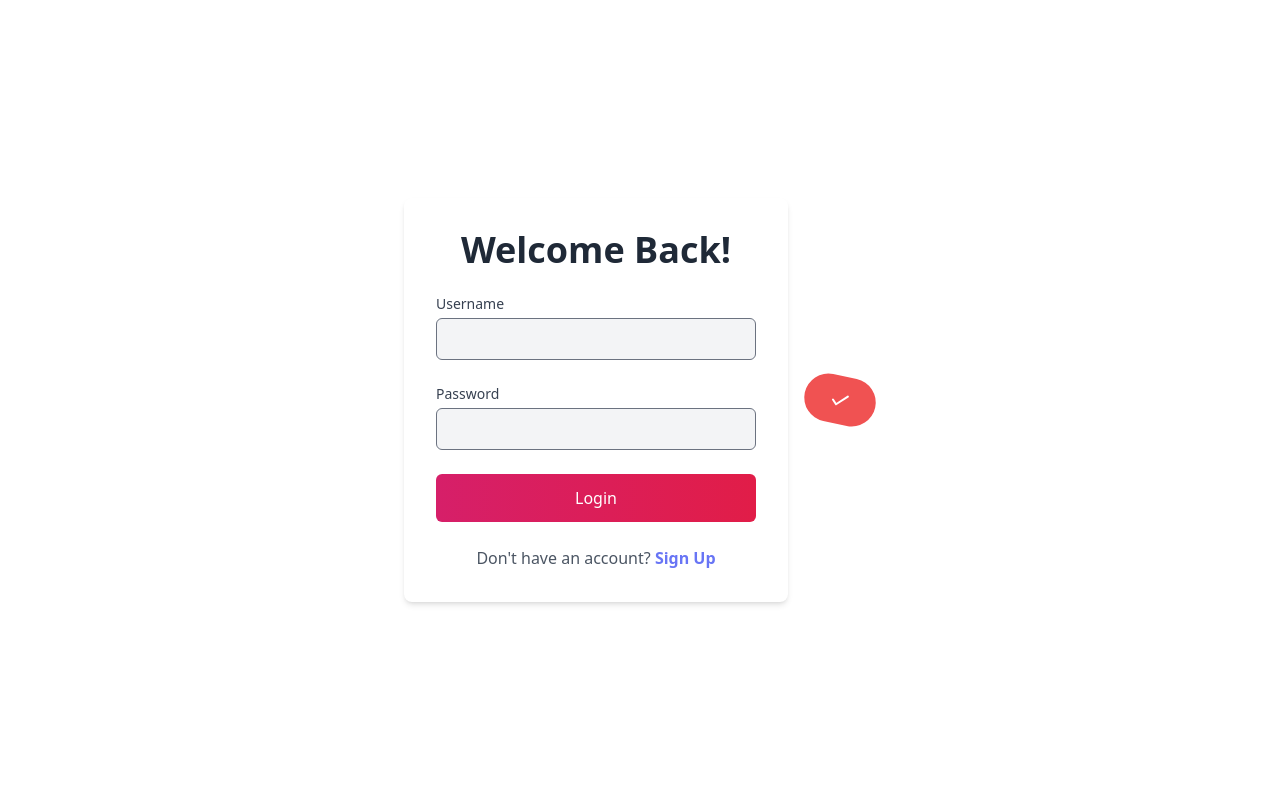
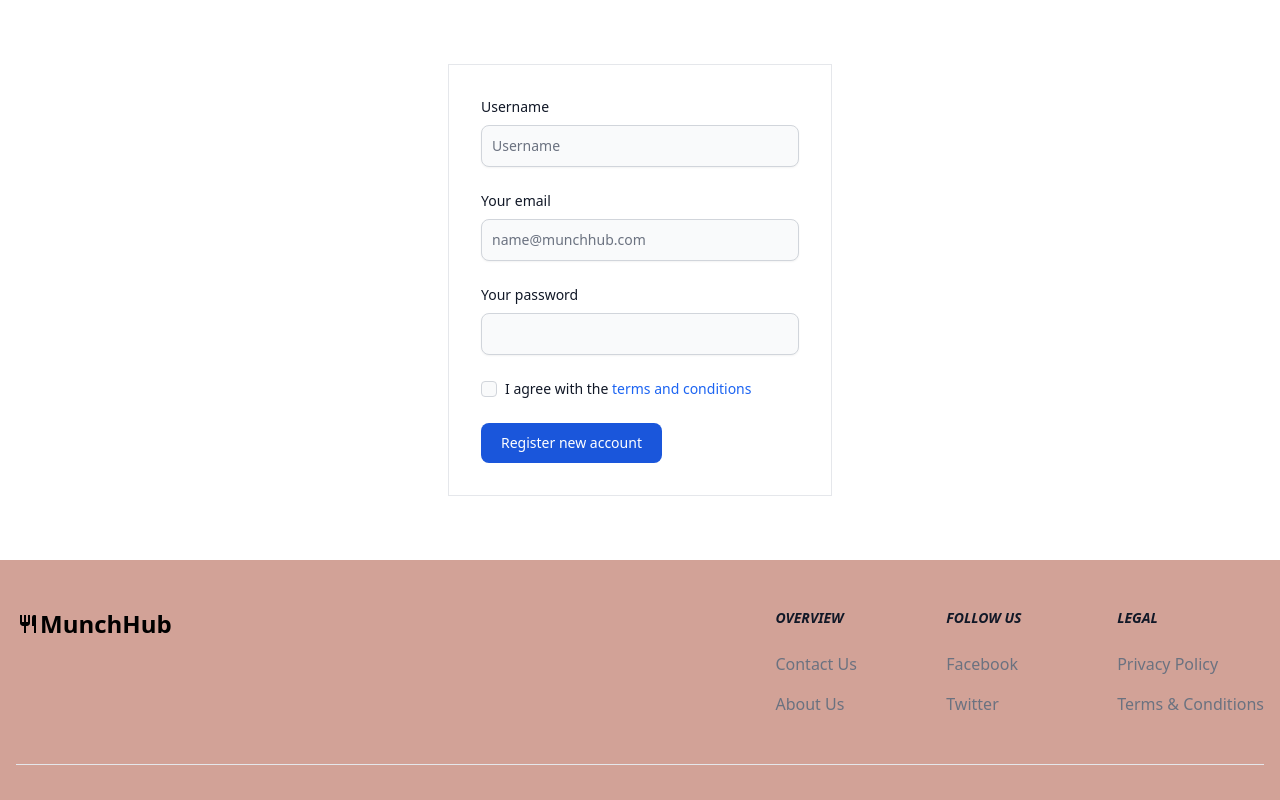
Before and after one commit to lewis-otwori/MunchHubEats, a React (Create React App) app: page /login in a window 1280 px wide. Shown: the top 800 px of the page. Built offline with nearby package versions, Linux system fonts and the light colour scheme.

Commit message:
updated footer

```diff
--- a/src/App.js
+++ b/src/App.js
@@ -2,24 +2,27 @@ import React from "react";
 import { Route, RouterProvider, createBrowserRouter, createRoutesFromElements } from "react-router-dom";
 import Layout from "./Layout/BaseLayout";
 import Home from "./pages/Home";
-import Contact from "./pages/Contact";
+import ContactUs from "./pages/Contact"; // Correct the path to ContactUs component
 import About from "./pages/About";
 import Login from "./Components/LogIn/Login";
 import Sign from "./Components/Sign/Sign";
 import AddRestaurant from "./Components/AddRestaurant/AddRestaurant";
+
 function App() {
   const router = createBrowserRouter(
-   createRoutesFromElements(
-    <Route path="/" element = {<Layout/>}>
-    <Route index element= {<Home/>}/>
-    <Route path="/contact" element = {<Contact/>}/>
-    <Route path="/about" element = {<About/>}/>
-    <Route path="login" element = {<Login/>}/>
-    <Route path="sign" element = {<Sign/>}/>
-    <Route path="addyourrestaurant" element ={<AddRestaurant/>}/>
-    </Route>
-   )
-  )
-  return (<RouterProvider router={router}/>)
+    createRoutesFromElements(
+      <Route path="/" element={<Layout />}>
+        <Route index element={<Home />} />
+        <Route path="/contact" element={<ContactUs />} /> {/* Update path to ContactUs */}
+        <Route path="/about" element={<About />} />
+        <Route path="login" element={<Login />} />
+        <Route path="sign" element={<Sign />} />
+        <Route path="addyourrestaurant" element={<AddRestaurant />} />
+      </Route>
+    )
+  );
+
+  return <RouterProvider router={router} />;
 }
+
 export default App;
--- a/src/Components/Footer.jsx
+++ b/src/Components/Footer.jsx
@@ -1,5 +1,6 @@
 import React from 'react';
 import { BiRestaurant } from 'react-icons/bi';
+import { Link } from 'react-router-dom';
 
 const Footer = () => {
   return (
@@ -7,24 +8,25 @@ const Footer = () => {
       <div className="mx-auto w-full max-w-[1560px] p-4 py-8 lg:py-12">
         <div className="md:flex md:justify-between">
           <div className="mb-8 md:mb-0">
-            <a href="https://Munchhub.com/" className="flex items-center">
+            <Link to="/" className="flex items-center">
               <span><BiRestaurant className="h-6 w-6" /></span>
               <span className="self-center text-2xl font-semibold whitespace-nowrap dark:text-white">MunchHub</span>
-            </a>
+            </Link>
           </div>
           <div className="grid grid-cols-2 gap-8 sm:gap-6 sm:grid-cols-3">
             <div>
               <h2 className="mb-6 text-sm font-semibold text-gray-900 uppercase dark:text-white font-semibold italic font-sans">Overview</h2>
               <ul className="text-gray-500 dark:text-gray-400 font-medium">
                 <li className="mb-4">
-                  <a href="https://flowbite.com/" className="hover:underline">Contact Us</a>
+                  <Link to="/contact" className="hover:underline">Contact Us</Link>
                 </li>
                 <li>
-                  <a href="https://tailwindcss.com/" className="hover:underline">About Us</a>
+                  <Link to="/about" className="hover:underline">About Us</Link>
                 </li>
                 {/* ... Add more items */}
               </ul>
             </div>
+            {/* Add more columns */}
             <div>
               <h2 className="mb-6 text-sm font-semibold text-gray-900 uppercase dark:text-white font-semibold italic font-sans">Follow us</h2>
               <ul className="text-gray-500 dark:text-gray-400 font-medium">
@@ -46,6 +48,7 @@ const Footer = () => {
                 <li>
                   <a href="#" className="hover:underline">Terms &amp; Conditions</a>
                 </li>
+                {/* ... Add more legal links */}
               </ul>
             </div>
           </div>
@@ -55,17 +58,14 @@ const Footer = () => {
           <span className="text-sm text-gray-500 sm:text-center dark:text-gray-400">&copy; 2023 <a href="https://flowbite.com/" className="hover:underline">Munchhub&trade;</a>. All Rights Reserved.</span>
           <div className="flex mt-4 space-x-4 sm:mt-0">
             <a href="#" className="text-gray-500 hover:text-gray-900 dark:hover:text-white">
-              <svg className="w-6 h-6" aria-hidden="true" fill="currentColor" viewBox="0 0 8 19">
-                {/* ... Facebook icon path */}
-              </svg>
+              {/* ... Facebook icon */}
               <span className="sr-only">Facebook page</span>
             </a>
             <a href="#" className="text-gray-500 hover:text-gray-900 dark:hover:text-white">
-              <svg className="w-6 h-6" aria-hidden="true" fill="currentColor" viewBox="0 0 20 17">
-                {/* ... Twitter icon path */}
-              </svg>
+              {/* ... Twitter icon */}
               <span className="sr-only">Twitter page</span>
             </a>
+            {/* Add more social media icons */}
           </div>
         </div>
       </div>
--- a/src/Components/LogIn/Login.jsx
+++ b/src/Components/LogIn/Login.jsx
@@ -1,96 +1,37 @@
-import React, { useState } from 'react';
+import React from 'react'
 
 const Login = () => {
-  const [username, setUsername] = useState('');
-  const [password, setPassword] = useState('');
+  return (
+    <React.Fragment>
+        <div className='w-96 mx-auto py-16'>
+            <form className='border p-8'>
+                 <div class="mb-6">
+                    <label for="name" class="block mb-2 text-sm font-medium text-gray-900 dark:text-white">Username</label>
+                    <input type="name" id="name" class="shadow-sm bg-gray-50 border border-gray-300 text-gray-900 text-sm rounded-lg focus:ring-blue-500 focus:border-blue-500 block w-full p-2.5 dark:bg-gray-700 dark:border-gray-600 dark:placeholder-gray-400 dark:text-white dark:focus:ring-blue-500 dark:focus:border-blue-500 dark:shadow-sm-light" placeholder="Username" required/>
+                </div>
+                <div class="mb-6">
+                    <label for="email" class="block mb-2 text-sm font-medium text-gray-900 dark:text-white">Your email</label>
+                    <input type="email" id="email" class="shadow-sm bg-gray-50 border border-gray-300 text-gray-900 text-sm rounded-lg focus:ring-blue-500 focus:border-blue-500 block w-full p-2.5 dark:bg-gray-700 dark:border-gray-600 dark:placeholder-gray-400 dark:text-white dark:focus:ring-blue-500 dark:focus:border-blue-500 dark:shadow-sm-light" placeholder="name@munchhub.com" required/>
+                </div>
+                <div class="mb-6">
+                    <label for="password" class="block mb-2 text-sm font-medium text-gray-900 dark:text-white">Your password</label>
+                    <input type="password" id="password" class="shadow-sm bg-gray-50 border border-gray-300 text-gray-900 text-sm rounded-lg focus:ring-blue-500 focus:border-blue-500 block w-full p-2.5 dark:bg-gray-700 dark:border-gray-600 dark:placeholder-gray-400 dark:text-white dark:focus:ring-blue-500 dark:focus:border-blue-500 dark:shadow-sm-light" required/>
+                </div>
+                <div class="mb-6">
+                    {/* <label for="repeat-password" class="block mb-2 text-sm font-medium text-gray-900 dark:text-white">Repeat password</label> */}
+                    {/* <input type="password" id="repeat-password" class="shadow-sm bg-gray-50 border border-gray-300 text-gray-900 text-sm rounded-lg focus:ring-blue-500 focus:border-blue-500 block w-full p-2.5 dark:bg-gray-700 dark:border-gray-600 dark:placeholder-gray-400 dark:text-white dark:focus:ring-blue-500 dark:focus:border-blue-500 dark:shadow-sm-light" required/> */}
+                </div>
+                <div class="flex items-start mb-6">
+                    <div class="flex items-center h-5">
+                    <input id="terms" type="checkbox" value="" class="w-4 h-4 border border-gray-300 rounded bg-gray-50 focus:ring-3 focus:ring-blue-300 dark:bg-gray-700 dark:border-gray-600 dark:focus:ring-blue-600 dark:ring-offset-gray-800 dark:focus:ring-offset-gray-800" required/>
+                    </div>
+                    <label for="terms" class="ml-2 text-sm font-medium text-gray-900 dark:text-gray-300">I agree with the <a href="#" class="text-blue-600 hover:underline dark:text-blue-500">terms and conditions</a></label>
+                </div>
+                <button type="submit" class="text-white bg-blue-700 hover:bg-blue-800 focus:ring-4 focus:outline-none focus:ring-blue-300 font-medium rounded-lg text-sm px-5 py-2.5 text-center dark:bg-blue-600 dark:hover:bg-blue-700 dark:focus:ring-blue-800">Register new account</button>
+            </form>
+        </div>
+    </React.Fragment>
+  )
+}
 
-  const handleSubmit = (e) => {
-    e.preventDefault();
-    console.log(username);
-    console.log(password);
-    fetch('/login', {
-      method: 'POST',
-      headers: {
-        'Accept': 'application/json',
-        'Content-Type': 'application/json',
-      },
-      body: JSON.stringify({ username, password }),
-    })
-      .then((response) => {
-        if (response.ok) {
-          alert("Logged in successfully");
-          return response.json();
-        }
-      })
-      .then((data) => {
-        console.log(data);
-      })
-      .catch((error) => {
-        console.error('Error:', error);
-        console.log('Response:', error.response);
-      });
-  };
-
-  const logOut = (e) => {
-    e.preventDefault();
-    fetch('/logout', {
-      method: 'POST',
-      headers: {
-        'Accept': 'application/json',
-        'Content-Type': 'application/json',
-      },
-      body: JSON.stringify(),
-    })
-      .then((response) => {
-        if (response.ok) {
-          alert("User has been logged out");
-          return response.json();
-        }
-      })
-      .then((data) => {
-        console.log(data);
-      })
-      .catch((error) => {
-        console.error('Error:', error);
-      });
-  };
-
-  return (
-    <div className="flex items-center justify-center min-h-screen  from-indigo-600  ">
-      <div className="bg-white rounded-lg p-8 shadow-md w-96 transform hover:scale-105 transition-transform duration-300">
-        <h2 className="text-4xl font-bold text-center text-gray-800 mb-6">Welcome Back!</h2>
-        <form onSubmit={handleSubmit}>
-          <div className="mb-6">
-            <label className="block text-sm font-medium text-gray-700">Username</label>
-            <input
-              type="text"
-              className="mt-1 block w-full bg-gray-100 border rounded-md px-4 py-2 focus:outline-none focus:ring-2 focus:ring-pink-500"
-              value={username}
-              onChange={(e) => setUsername(e.target.value)}
-            />
-          </div>
-          <div className="mb-6">
-            <label className="block text-sm font-medium text-gray-700">Password</label>
-            <input
-              type="password"
-              className="mt-1 block w-full bg-gray-100 border rounded-md px-4 py-2 focus:outline-none focus:ring-2 focus:ring-pink-500"
-              value={password}
-              onChange={(e) => setPassword(e.target.value)}
-            />
-          </div>
-          <button className="bg-gradient-to-r from-pink-600 to-rose-600 text-white py-3 px-6 rounded-md w-full hover:from-pink-700 hover:to-rose-700 transition-colors duration-300 transform hover:scale-105" type="submit">
-            Login
-          </button>
-        </form>
-        <p className="mt-6 text-center text-gray-600">Don't have an account? <a className="text-indigo-500 font-semibold" href="/signup">Sign Up</a></p>
-      </div>
-      <button className="bg-red-500 text-white py-3 px-6 rounded-full ml-4 transform rotate-12 hover:bg-red-600 transition-colors duration-300 hover:rotate-0" type="button" onClick={logOut}>
-        <svg className="w-6 h-6" fill="none" viewBox="0 0 24 24" stroke="currentColor">
-          <path strokeLinecap="round" strokeLinejoin="round" strokeWidth="2" d="M5 13l4 4L19 7" />
-        </svg>
-      </button>
-    </div>
-  );
-};
-
-export default Login;
+export default Login
--- a/src/pages/Contact.jsx
+++ b/src/pages/Contact.jsx
@@ -36,9 +36,7 @@ const ContactUs = () => {
   };
 
   return (
-    <div
-      className="flex items-center justify-center min-h-screen bg-gradient-to-r from-purple-500 to-pink-500"
-    >
+    <div className="flex items-center justify-center min-h-screen ">
       <div className="w-full max-w-md px-4 py-8 bg-white rounded-md shadow-lg">
         <h2 className="text-3xl font-semibold mb-6 text-center text-indigo-700">
           Contact Us
@@ -90,7 +88,7 @@ const ContactUs = () => {
           </button>
         </form>
         <p className="mt-4 text-center text-gray-600">
-          If you have an account, <a className="text-indigo-700" href="/login">Login</a>
+          If you have an account, <a className="text-indigo-700" href="/login">SIGN IN</a>
         </p>
       </div>
     </div>
```
Also changed, not shown: src/pages/About.jsx (+15 -16 lines).
